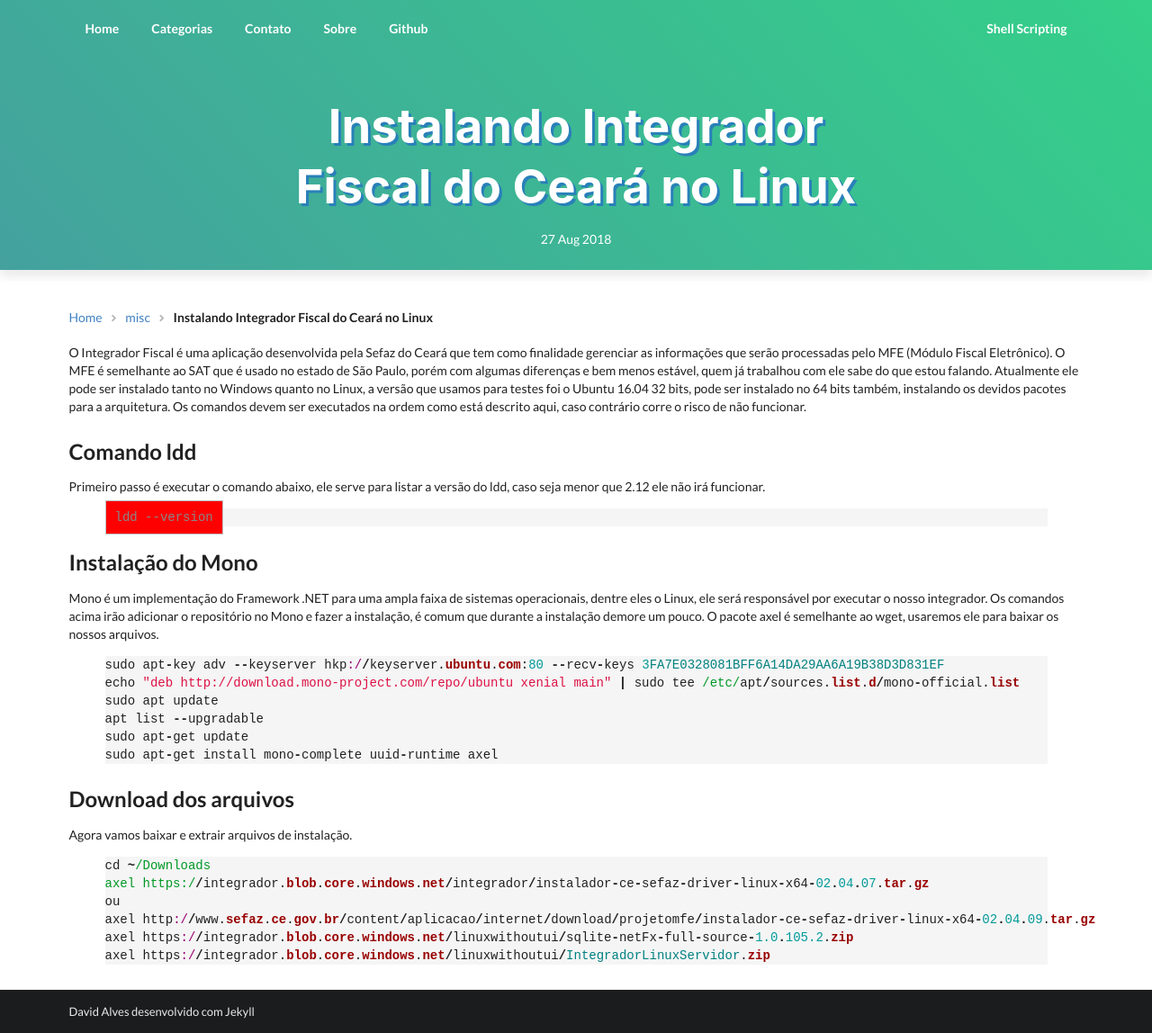
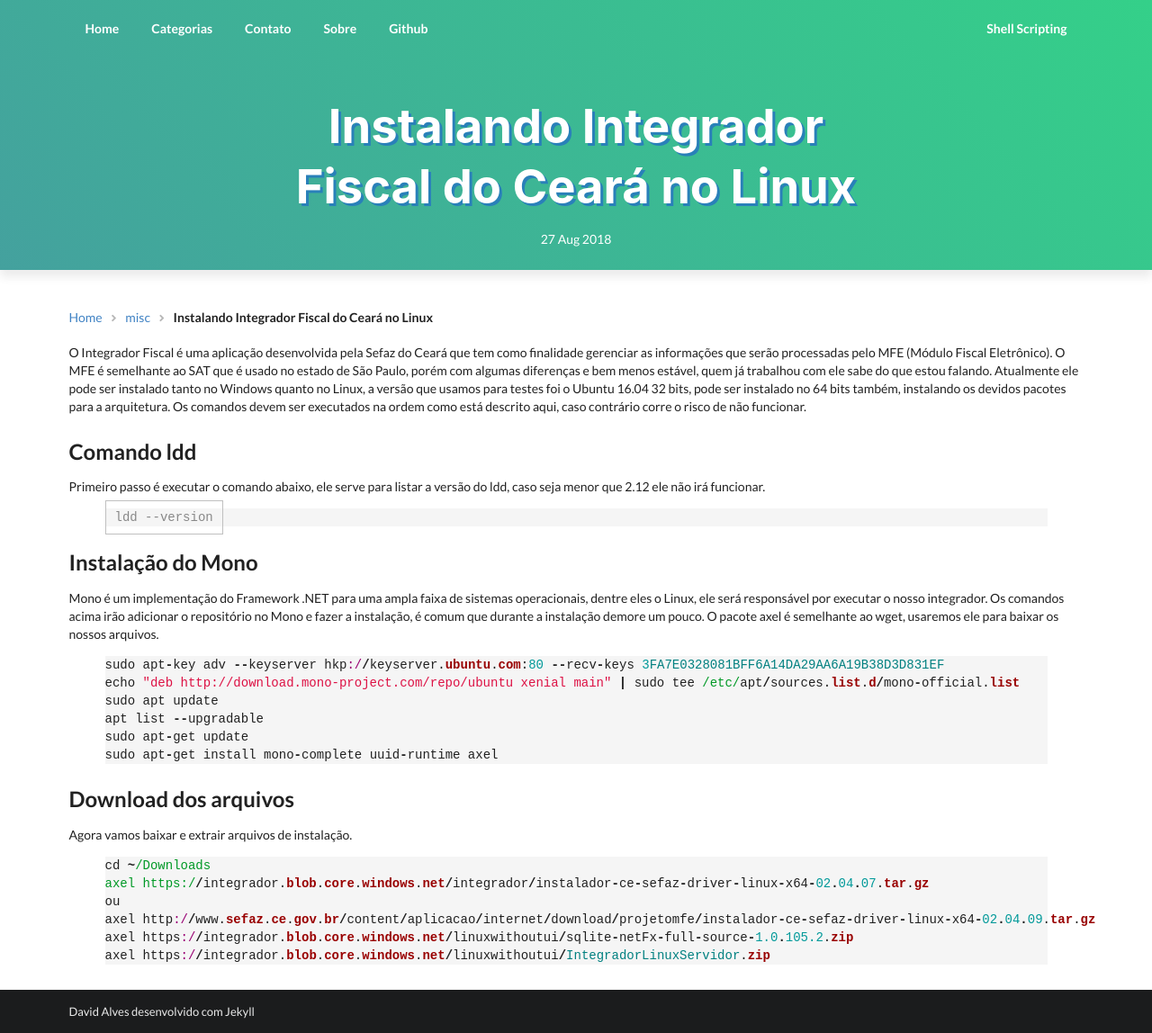
Before and after one commit to david27alves/david27alves.github.io, a Jekyll site: the page built from _posts/2018-08-27-instalando-integrador-fiscal-do-ceara-no-linux.markdown, in a window 1280 px wide. Shown: the whole page at 90% size. Built offline with Jekyll 4.4.1, drawn with Linux system fonts in a browser that asks for light colours.

Commit message:
Update style.css

```diff
--- a/css/style.css
+++ b/css/style.css
@@ -52,7 +52,7 @@ main-container {
     width: 80%;
     padding: 10px;
     color: #fff;
-    background-color: red;
+    //background-color: red;
 }
 
 /**
```
